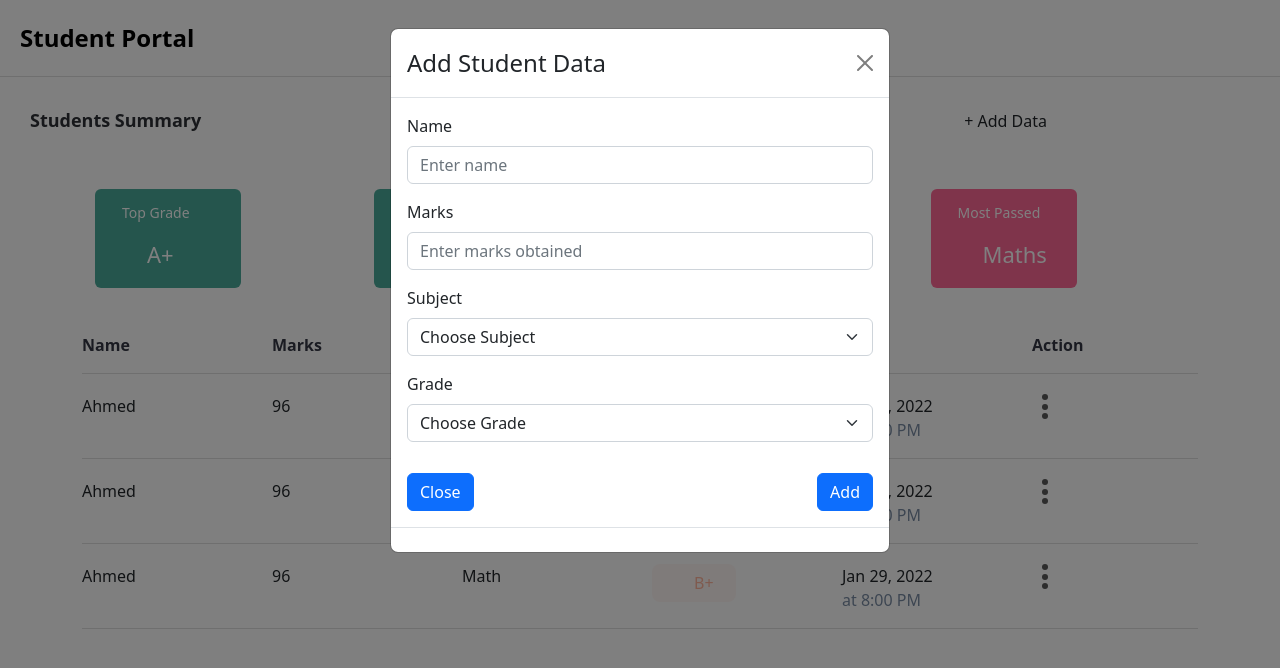
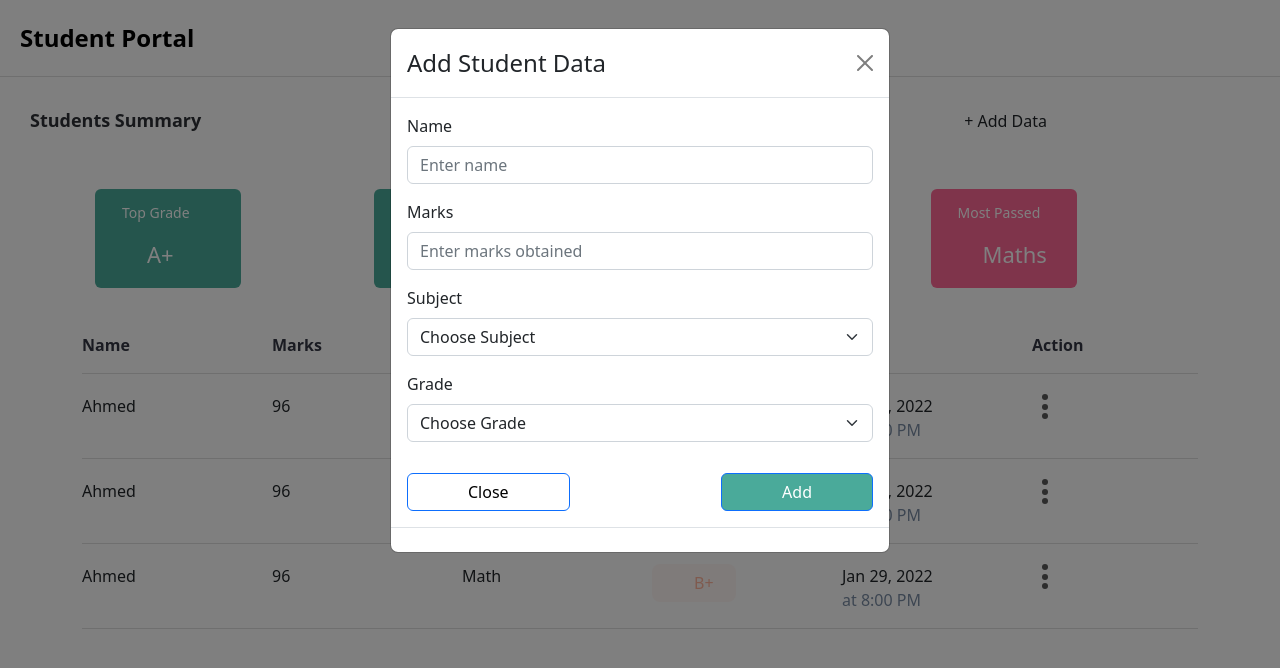
Before and after one commit to mkhfahad00/student-portal, a React (Create React App) app: page / in a window 1280 px wide. Both pictures are taken after a click on the button "+ Add Data". Shown: the top 668 px of the page. Built offline with nearby package versions, Linux system fonts and the light colour scheme.

Commit message:
fixed button styling

```diff
--- a/src/styles/formButton.css
+++ b/src/styles/formButton.css
@@ -4,13 +4,13 @@
     padding-top:15px
   }
   .btn-inputSuccess{
-    background-color: #4aaa9a;
-    padding-left: 60px;
-    padding-right: 60px;
+    background-color: #4aaa9a !important;
+    padding-left: 60px !important;
+    padding-right: 60px !important;
   }
   .btn-inputCancel{
-    background-color: white important;
-    padding-left: 60px;
-    padding-right: 60px;
-    color:black;
+    background-color: white !important;
+    padding-left: 60px !important;
+    padding-right: 60px !important;
+    color:black !important;
   }
```
